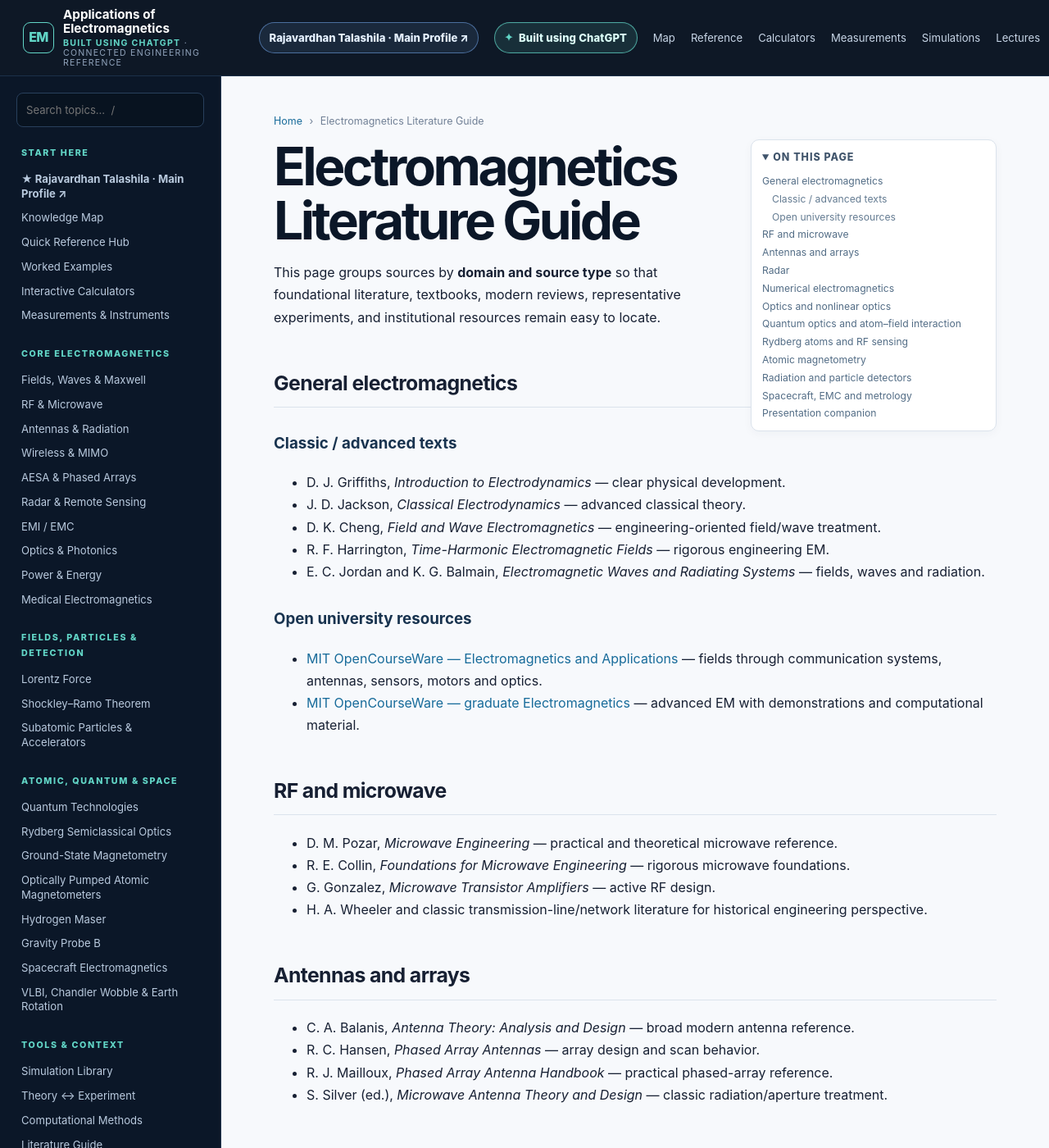
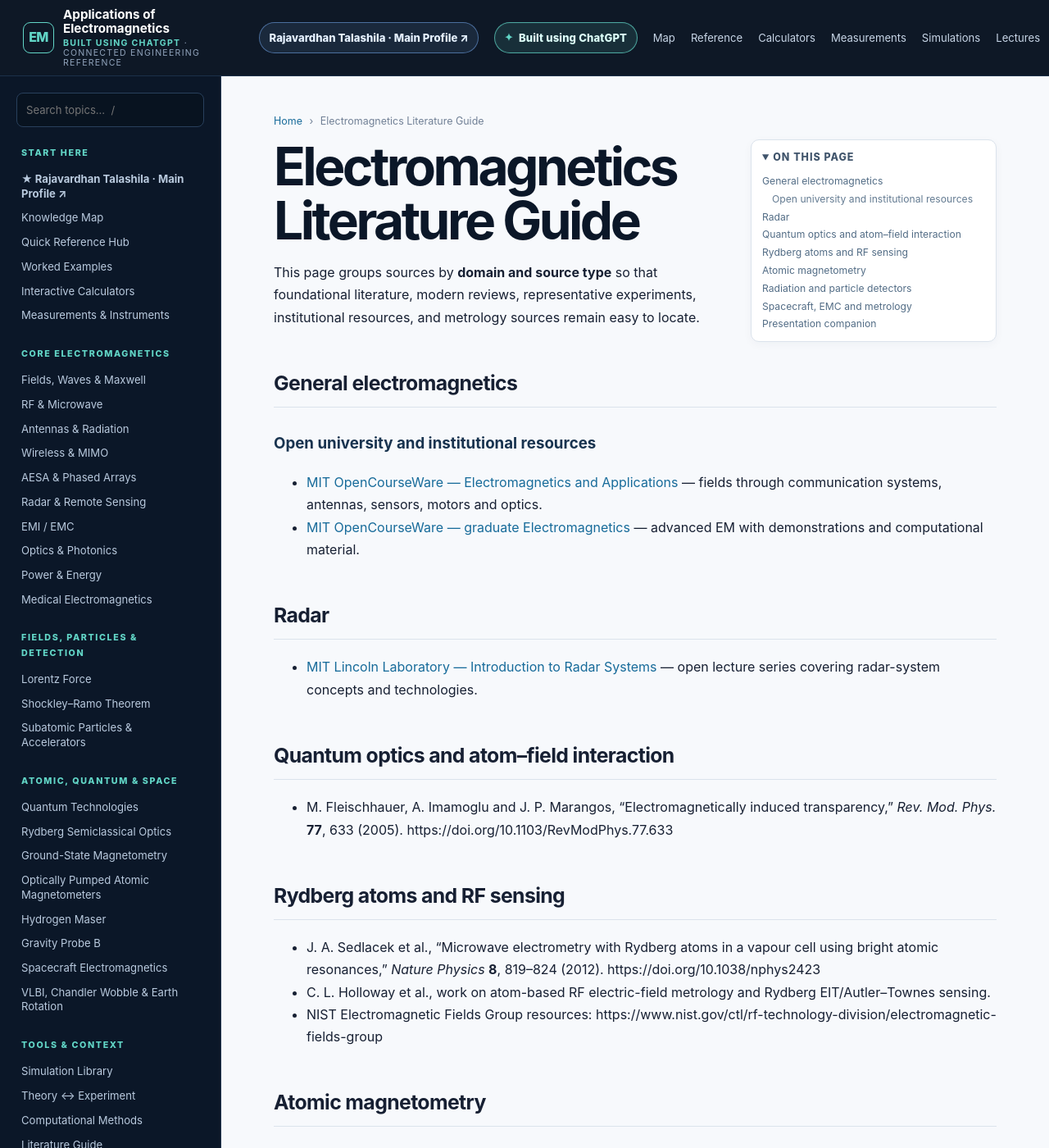
Before and after one commit to RajavardhanT/Electromagnetics_Applications, a Jekyll site: the page built from literature/index.md, in a window 1280 px wide and 1400 px high. Shown: the whole window at 82% size. Built offline with Jekyll 4.4.1, drawn with Linux system fonts in a browser that asks for light colours; some of the changed text lies outside the part shown.

Commit message:
Remove book references from literature guide

```diff
--- a/literature/index.md
+++ b/literature/index.md
@@ -1,71 +1,30 @@
 ---
 layout: default
 title: Electromagnetics Literature Guide
-description: A curated collection of foundational papers, classic textbooks, modern reviews, representative experiments, institutional resources, and standards-oriented sources.
+description: A curated collection of foundational papers, modern reviews, representative experiments, institutional resources, and standards-oriented sources.
 ---
 
 # Electromagnetics Literature Guide
 
-This page groups sources by **domain and source type** so that foundational literature, textbooks, modern reviews, representative experiments, and institutional resources remain easy to locate.
+This page groups sources by **domain and source type** so that foundational literature, modern reviews, representative experiments, institutional resources, and metrology sources remain easy to locate.
 
 ## General electromagnetics
 
-### Classic / advanced texts
-
-- D. J. Griffiths, *Introduction to Electrodynamics* — clear physical development.
-- J. D. Jackson, *Classical Electrodynamics* — advanced classical theory.
-- D. K. Cheng, *Field and Wave Electromagnetics* — engineering-oriented field/wave treatment.
-- R. F. Harrington, *Time-Harmonic Electromagnetic Fields* — rigorous engineering EM.
-- E. C. Jordan and K. G. Balmain, *Electromagnetic Waves and Radiating Systems* — fields, waves and radiation.
-
-### Open university resources
+### Open university and institutional resources
 
 - [MIT OpenCourseWare — Electromagnetics and Applications](https://ocw.mit.edu/courses/6-013-electromagnetics-and-applications-spring-2009/) — fields through communication systems, antennas, sensors, motors and optics.
 - [MIT OpenCourseWare — graduate Electromagnetics](https://ocw.mit.edu/courses/6-630-electromagnetics-fall-2006/) — advanced EM with demonstrations and computational material.
 
-## RF and microwave
-
-- D. M. Pozar, *Microwave Engineering* — practical and theoretical microwave reference.
-- R. E. Collin, *Foundations for Microwave Engineering* — rigorous microwave foundations.
-- G. Gonzalez, *Microwave Transistor Amplifiers* — active RF design.
-- H. A. Wheeler and classic transmission-line/network literature for historical engineering perspective.
-
-## Antennas and arrays
-
-- C. A. Balanis, *Antenna Theory: Analysis and Design* — broad modern antenna reference.
-- R. C. Hansen, *Phased Array Antennas* — array design and scan behavior.
-- R. J. Mailloux, *Phased Array Antenna Handbook* — practical phased-array reference.
-- S. Silver (ed.), *Microwave Antenna Theory and Design* — classic radiation/aperture treatment.
-
 ## Radar
 
-- M. I. Skolnik, *Introduction to Radar Systems* — classic radar systems reference.
-- M. A. Richards, *Fundamentals of Radar Signal Processing* — signal-processing-centric modern reference.
-- [MIT Lincoln Laboratory — Introduction to Radar Systems](https://ocw.mit.edu/courses/res-ll-001-introduction-to-radar-systems-spring-2007/) — open lecture series.
-
-## Numerical electromagnetics
-
-- A. Taflove and S. C. Hagness, *Computational Electrodynamics: The Finite-Difference Time-Domain Method*.
-- J. Jin, *The Finite Element Method in Electromagnetics*.
-- R. F. Harrington, *Field Computation by Moment Methods*.
-- W. C. Chew, *Waves and Fields in Inhomogeneous Media*.
-
-## Optics and nonlinear optics
-
-- B. E. A. Saleh and M. C. Teich, *Fundamentals of Photonics*.
-- R. W. Boyd, *Nonlinear Optics*.
-- M. Born and E. Wolf, *Principles of Optics*.
+- [MIT Lincoln Laboratory — Introduction to Radar Systems](https://ocw.mit.edu/courses/res-ll-001-introduction-to-radar-systems-spring-2007/) — open lecture series covering radar-system concepts and technologies.
 
 ## Quantum optics and atom–field interaction
 
-- C. Cohen-Tannoudji, J. Dupont-Roc and G. Grynberg, *Atom–Photon Interactions*.
-- M. O. Scully and M. S. Zubairy, *Quantum Optics*.
-- L. Allen and J. H. Eberly, *Optical Resonance and Two-Level Atoms*.
 - M. Fleischhauer, A. Imamoglu and J. P. Marangos, “Electromagnetically induced transparency,” *Rev. Mod. Phys.* **77**, 633 (2005). https://doi.org/10.1103/RevModPhys.77.633
 
 ## Rydberg atoms and RF sensing
 
-- T. F. Gallagher, *Rydberg Atoms* — foundational monograph.
 - J. A. Sedlacek et al., “Microwave electrometry with Rydberg atoms in a vapour cell using bright atomic resonances,” *Nature Physics* **8**, 819–824 (2012). https://doi.org/10.1038/nphys2423
 - C. L. Holloway et al., work on atom-based RF electric-field metrology and Rydberg EIT/Autler–Townes sensing.
 - NIST Electromagnetic Fields Group resources: https://www.nist.gov/ctl/rf-technology-division/electromagnetic-fields-group
@@ -73,14 +32,11 @@ This page groups sources by **domain and source type** so that foundational lite
 ## Atomic magnetometry
 
 - D. Budker and M. Romalis, “Optical Magnetometry,” *Nature Physics* **3**, 227–234 (2007). https://doi.org/10.1038/nphys566
-- D. Budker and D. F. J. Kimball, *Optical Magnetometry*.
 - W. Happer, “Optical Pumping,” *Rev. Mod. Phys.* **44**, 169 (1972). https://doi.org/10.1103/RevModPhys.44.169
 - I. K. Kominis et al., “A subfemtotesla multichannel atomic magnetometer,” *Nature* **422**, 596–599 (2003). https://doi.org/10.1038/nature01484
 
 ## Radiation and particle detectors
 
-- G. F. Knoll, *Radiation Detection and Measurement*.
-- H. Spieler, *Semiconductor Detector Systems*.
 - W. Shockley, “Currents to Conductors Induced by a Moving Point Charge,” *J. Appl. Phys.* **9**, 635–636 (1938).
 - S. Ramo, “Currents Induced by Electron Motion,” *Proc. IRE* **27**, 584–585 (1939).
 
```
